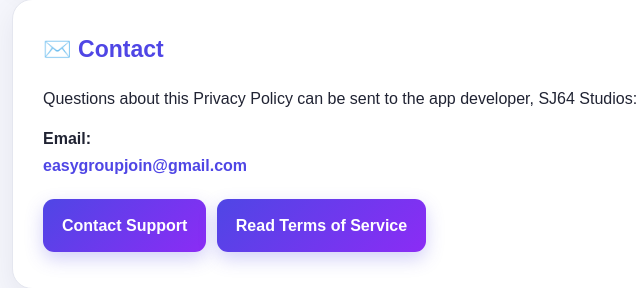
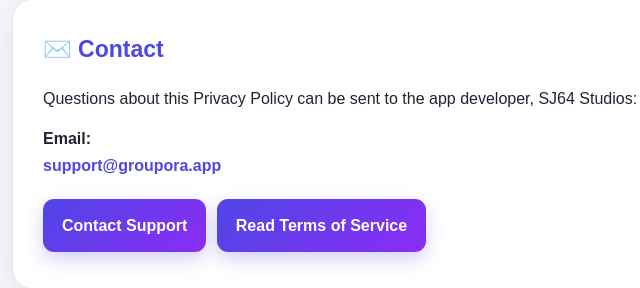
Before and after one commit to sjmirali354-hash/groupora-delete-account, a plain HTML site: page Policy.html in a window 1280 px wide. Shown: the part 9672-9960 px from the top of the page, 168-808 px from the left. Drawn offline with Linux system fonts and the light colour scheme.

Commit message:
Update contact email addresses in Policy.html

```diff
--- a/Policy.html
+++ b/Policy.html
@@ -2002,9 +2002,9 @@
 
     <a
       class="email"
-      href="mailto:easygroupjoin@gmail.com">
-
-      easygroupjoin@gmail.com
+      href="mailto:support@groupora.app">
+
+      support@groupora.app
 
     </a>
 
@@ -2013,7 +2013,7 @@
 
   <a
     class="button"
-    href="mailto:easygroupjoin@gmail.com?subject=Groupora%20Privacy%20Policy%20Question">
+    href="mailto:support@groupora.app?subject=Groupora%20Privacy%20Policy%20Question">
 
     Contact Support
 
```
